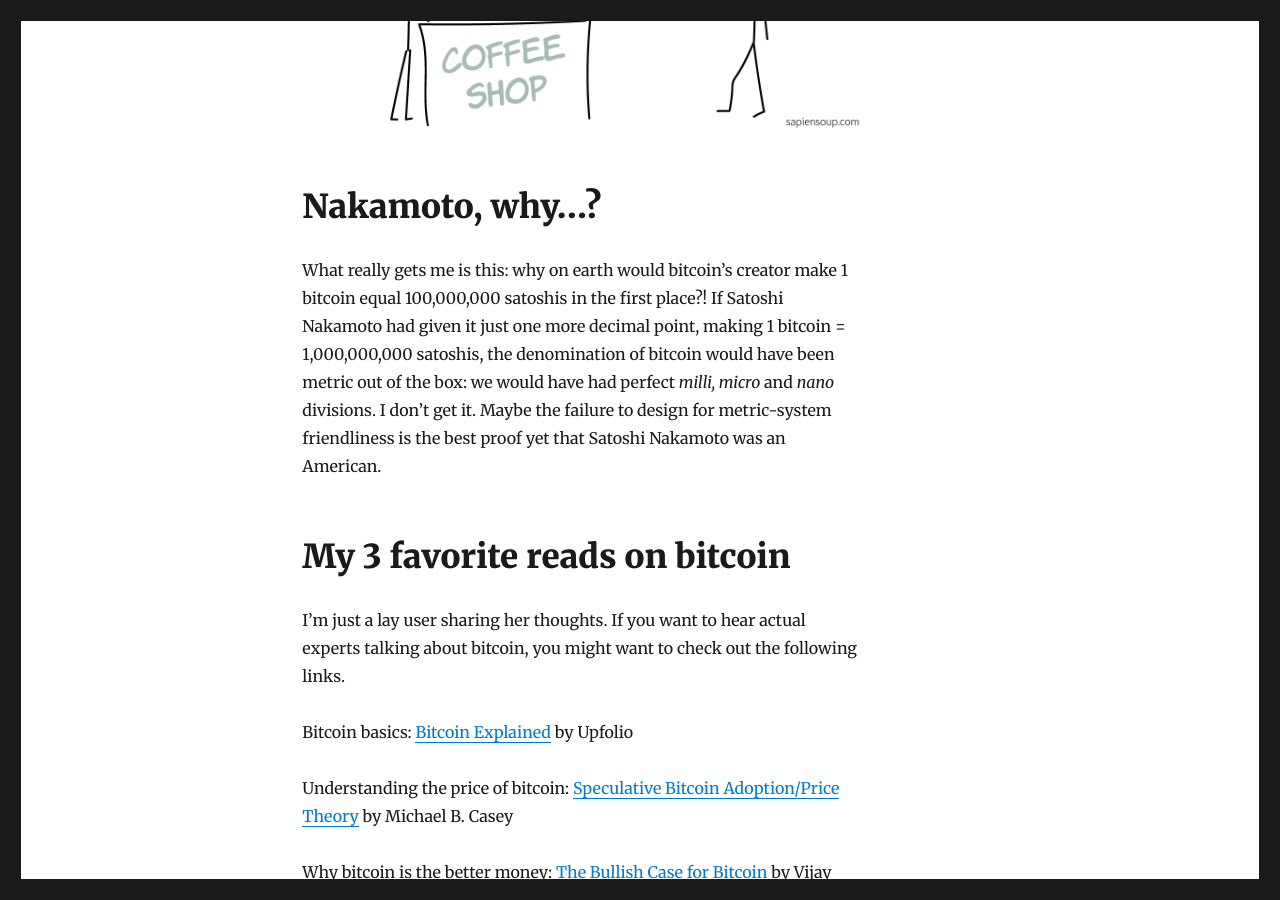
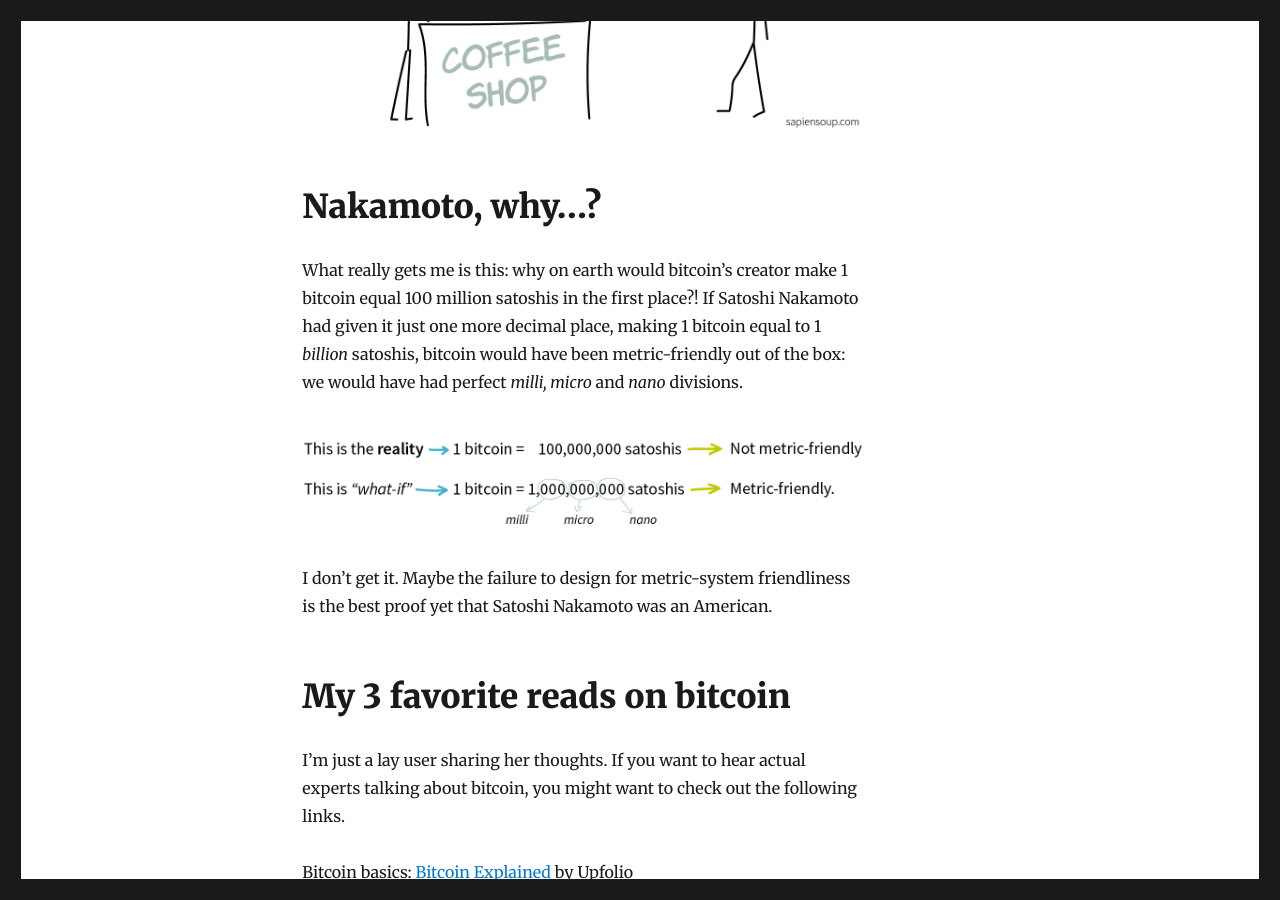
Before and after one commit to sapiensoup/sapiensoup.com, a Jekyll site: the page built from _posts/2018-04-15-bitcoin-units.md, in a window 1280 px wide and 900 px high, scrolled down 5789 px. Built offline with Jekyll 4.4.1, drawn with Linux system fonts in a browser that asks for light colours; comment, search, counter and statistics services are not loaded.

Commit message:
Clarify what-if scenario

```diff
--- a/_posts/2018-04-15-bitcoin-units.md
+++ b/_posts/2018-04-15-bitcoin-units.md
@@ -69,7 +69,11 @@ Today, most people use bitcoin either as a store of value or for trading. Hardly
 
 
 # Nakamoto, why...?
-What really gets me is this: why on earth would bitcoin’s creator make 1 bitcoin equal 100,000,000 satoshis in the first place?! If Satoshi Nakamoto had given it just one more decimal point, making 1 bitcoin = 1,000,000,000 satoshis, the denomination of bitcoin would have been metric out of the box: we would have had perfect _milli, micro_ and _nano_ divisions. I don’t get it. Maybe the failure to design for metric-system friendliness is the best proof yet that Satoshi Nakamoto was an American.
+What really gets me is this: why on earth would bitcoin’s creator make 1 bitcoin equal 100 million satoshis in the first place?! If Satoshi Nakamoto had given it just one more decimal place, making 1 bitcoin equal to 1 _billion_ satoshis, bitcoin would have been metric-friendly out of the box: we would have had perfect _milli, micro_ and _nano_ divisions.
+
+![What if](/images/bitcoin-units/what-if@2x.png)
+
+I don’t get it. Maybe the failure to design for metric-system friendliness is the best proof yet that Satoshi Nakamoto was an American.
 
 
 # My 3 favorite reads on bitcoin
```
Also changed, not shown: images/bitcoin-units/what-if@2x.png (added).
